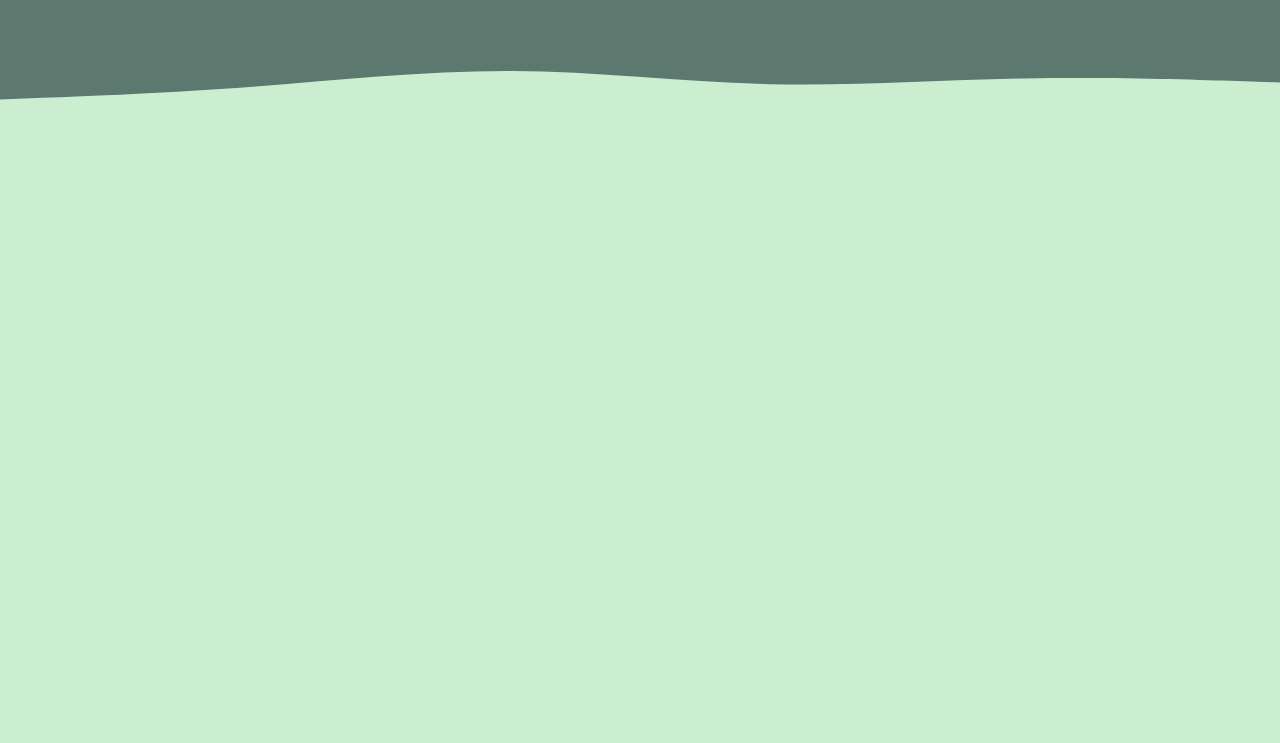
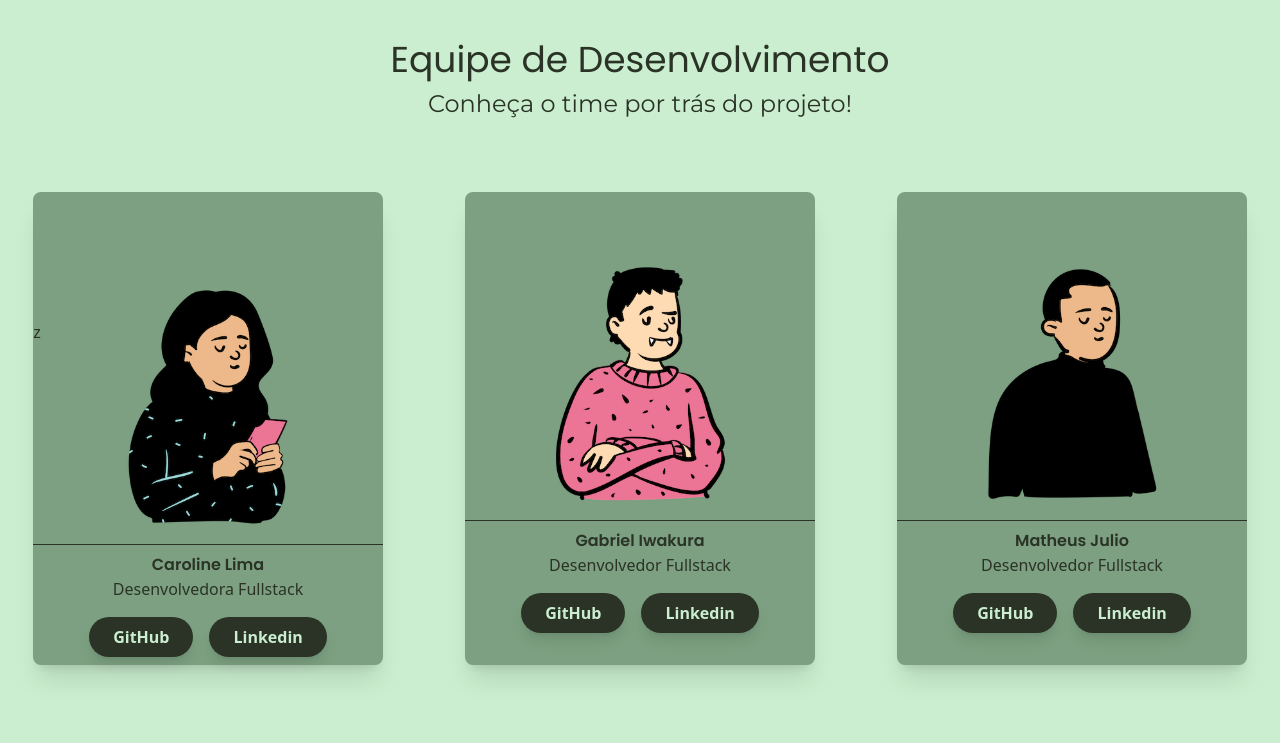
Before and after one commit to ProjetoIntegradorGenGrupo3/FRONTEND, a React (Vite) app: page /sobre in a window 1280 px wide. Shown: the top 743 px of the page. Built offline with nearby package versions, Linux system fonts and the light colour scheme; no server answers.

Commit message:
Update sobre.tsx

```diff
--- a/src/pages/sobre/sobre.tsx
+++ b/src/pages/sobre/sobre.tsx
@@ -6,15 +6,11 @@ import Matheus from '../../assets/matheus-avatar.webp';
 import Pedro from '../../assets/pedro-avatar.webp';
 import Talia from '../../assets/talia-avatar.webp';
 import Vini from '../../assets/vini-avatar.png';
-import wave from '../../assets/wave-haikei.svg';
 
 
 function Sobre() {
   return (
     <>
-    <div>
-    <img className="  h-full w-full mx-auto" src={wave} alt='Avatar da criadora Caroline' />
-    </div>
       <div className='text-escuro mt-10' style={{ fontFamily: "Montserrat, sans-serif" }}>
         <h1 className='flex justify-center text-4xl'style={{ fontFamily: "Poppins, sans-serif" }}>Equipe de Desenvolvimento</h1>
         <p className='flex justify-center text-2xl py-2'>
```
